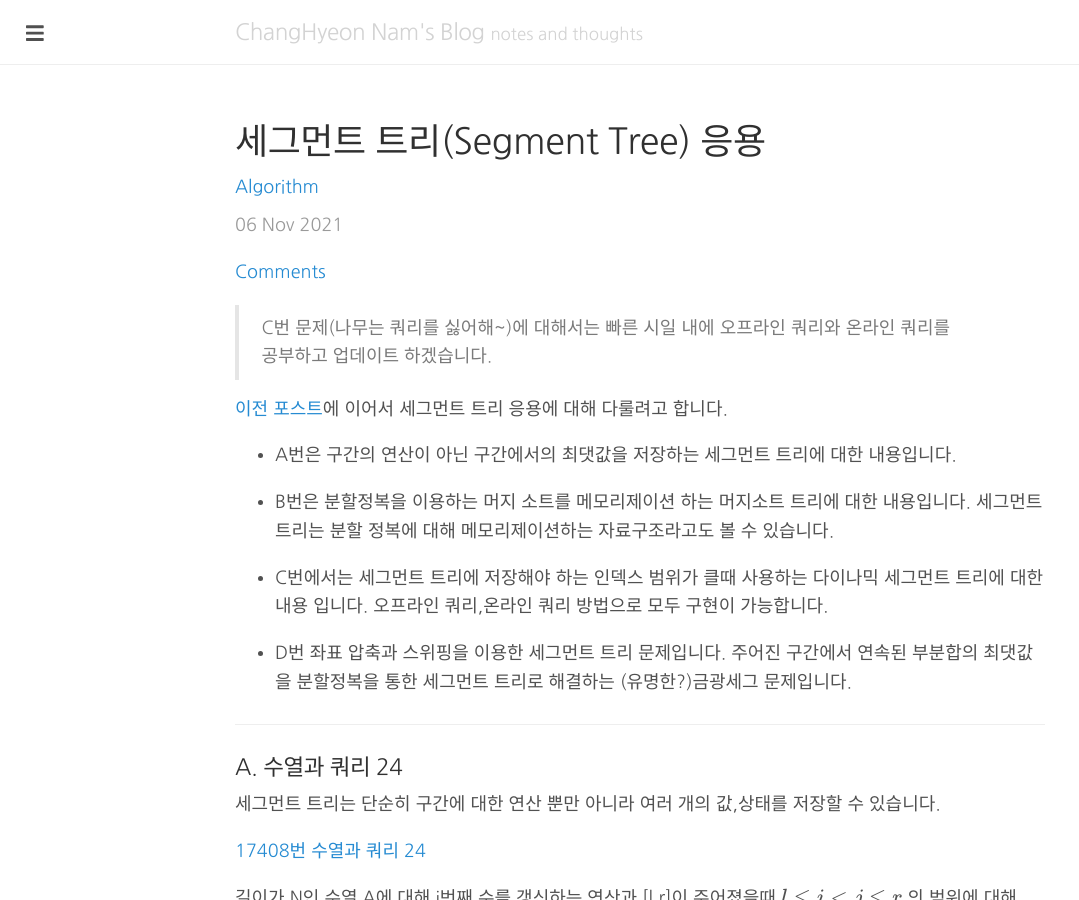
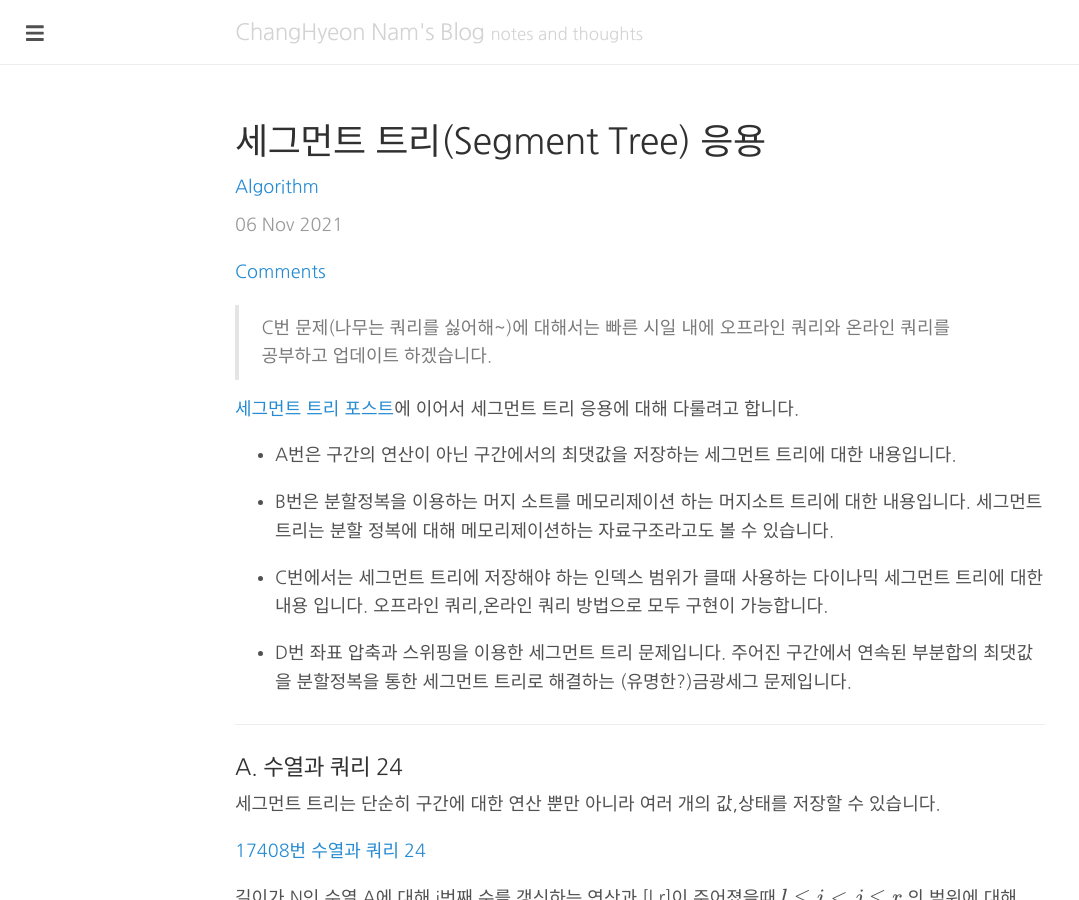
Before and after one commit to changhyeonnam/changhyeonnam.github.io, a Jekyll site: the page built from _posts/2021/2021-11-06-segment_tree_hard_version.md, in a window 1280 px wide and 900 px high. Shown: the whole window, without its empty margins (0-1079 px from the left). Built offline with Jekyll 4.4.1, drawn with Linux system fonts in a browser that asks for light colours; nearby versions of some CDN libraries; formulas are drawn with MathJax 3; comment, search, counter and statistics services are not loaded.

Commit message:
Update 2021-11-06-segment_tree_hard_version.md

```diff
--- a/_posts/2021/2021-11-06-segment_tree_hard_version.md
+++ b/_posts/2021/2021-11-06-segment_tree_hard_version.md
@@ -11,7 +11,7 @@ comments: true
 > C번 문제(나무는 쿼리를 싫어해~)에 대해서는 빠른 시일 내에 오프라인 쿼리와 온라인 쿼리를 공부하고 업데이트 하겠습니다.
 >
 
-[이전 포스트](https://changhyeonnam.github.io/2021/11/06/segment_tree.html)에 이어서 세그먼트 트리 응용에 대해 다룰려고 합니다.
+[세그먼트 트리 포스트](https://changhyeonnam.github.io/2021/11/06/segment_tree.html)에 이어서 세그먼트 트리 응용에 대해 다룰려고 합니다.
 
 - A번은 구간의 연산이 아닌 구간에서의 최댓값을 저장하는 세그먼트 트리에 대한 내용입니다.
 
```
